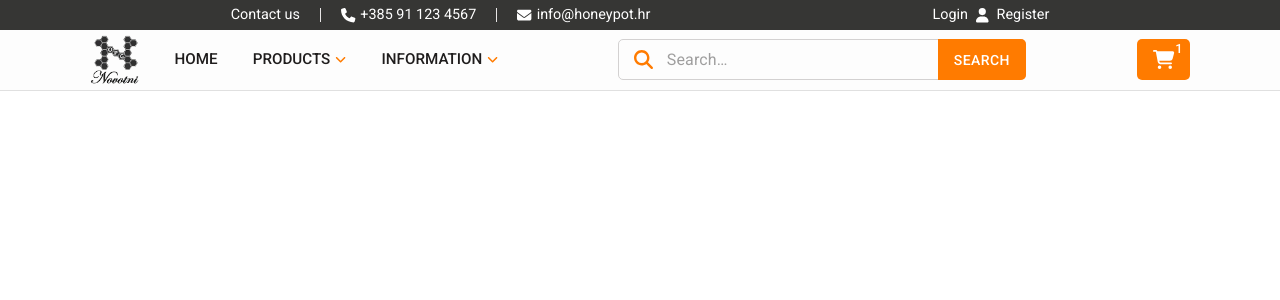
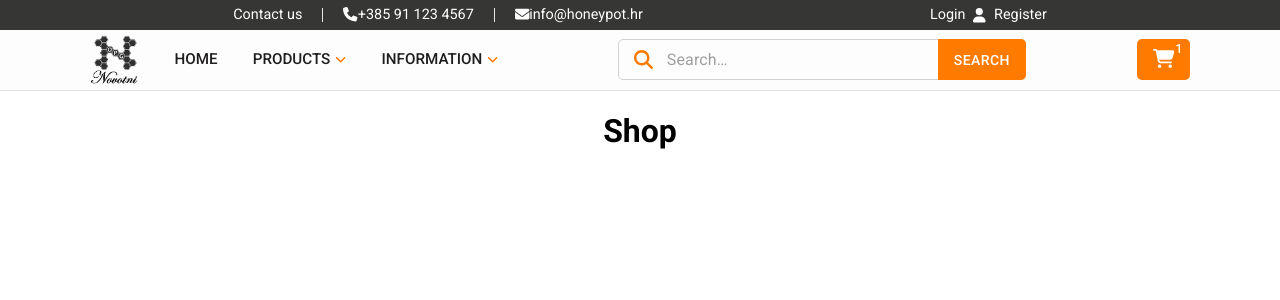
Before and after one commit to bogovich/honey-ecommerce, a React (Vite) app: page /shop in a window 1280 px wide. Shown: the top 300 px of the page. Built offline with nearby package versions, Linux system fonts and the light colour scheme; no server answers.

Commit message:
Updated navbar to use router link for navigation

```diff
--- a/src/App.css
+++ b/src/App.css
@@ -51,6 +51,7 @@
 .nav__row a {
   text-decoration: none;
   color: inherit;
+  display: inline-block;
 }
 
 .nav__top {
@@ -120,6 +121,13 @@
 
   position: relative;
   transition: background 250ms cubic-bezier(0.4, 0, 0.2, 1) 0ms;
+}
+
+.nav__logo {
+  background: url(/src/assets/opg_logo.png) no-repeat left top;
+  background-size: contain;
+  height: 50px;
+  width: 50px;
 }
 
 .nav__row-cart:hover {
--- a/src/components/NavBar.jsx
+++ b/src/components/NavBar.jsx
@@ -1,4 +1,3 @@
-import Logo from "../assets/opg_logo.png";
 import SearchBar from "./SearchBar";
 import { FontAwesomeIcon } from "@fortawesome/react-fontawesome";
 import {
@@ -8,6 +7,7 @@ import {
   faEnvelope,
   faAngleDown,
 } from "@fortawesome/free-solid-svg-icons";
+import { Link } from "react-router-dom";
 
 
 
@@ -17,7 +17,7 @@ const NavBar = () => {
       <div className="nav__row nav__top">
         <div className="nav__row-group">
           <div className="nav__row-item">
-            <a href="/contact">Contact us</a>
+            <Link to="/contact">Contact us</Link>
           </div>
           <div className="nav__row-item-divider"></div>
           <div className="nav__row-item">
@@ -44,12 +44,12 @@ const NavBar = () => {
       </div>
       <div className="nav__row nav__bottom">
         <div className="nav__row-group">
-          <img src={Logo} alt="logo" style={{ width: "50px", height: "50px" }} />
+          <Link to="/" className="nav__logo" alt="logo"></Link>
           <div className="nav__row-item nav__row-nav-item">
-            <span>Home</span>
+            <Link to="/">Home</Link>
           </div>
           <div className="nav__row-item nav__row-nav-item">
-            Products
+            <Link to="/shop">Products</Link>
             <FontAwesomeIcon className="nav__row-item-icon" icon={faAngleDown} />
           </div>
           <div className="nav__row-item nav__row-nav-item">
@@ -62,11 +62,11 @@ const NavBar = () => {
         </div>
         <div className="nav__row-group">
         <div className="nav__row-item nav__row-cart">
-          <a href="/cart" className="nav__row-cart-link">
+          <Link to="/cart" className="nav__row-cart-link">
             <span className="nav__row-cart-quantity">1</span>
             <FontAwesomeIcon icon={faShoppingCart} size="lg"/>
 
-          </a>
+          </Link>
           </div>
         </div>
 
--- a/src/pages/Landing.jsx
+++ b/src/pages/Landing.jsx
@@ -1,5 +1,6 @@
 
 import Product from '../components/Product'
+import Hero from '../components/Hero'
 import {useState, useEffect} from 'react'
 import {collection, query, orderBy, getDocs} from "firebase/firestore"
 import {db} from '../firebase'
@@ -23,6 +24,8 @@ const Landing = () => {
     },[])
     console.log(products)
     return (
+        <>
+            <Hero />
             <section className="landing__products">
                 <h1 className="hero__title">Featured products</h1>
                 <div className="products">
@@ -31,6 +34,7 @@ const Landing = () => {
                     ))}
                 </div>
             </section>
+        </>
         )
 }
 
--- a/src/pages/Shop.jsx
+++ b/src/pages/Shop.jsx
@@ -1,5 +1,9 @@
 const Shop = () => {
-
+        return (
+            <div>
+                <h1>Shop</h1>
+            </div>
+        );
 }
 
 export default Shop;
```
Lines whose indentation alone changed are shown as unchanged.
